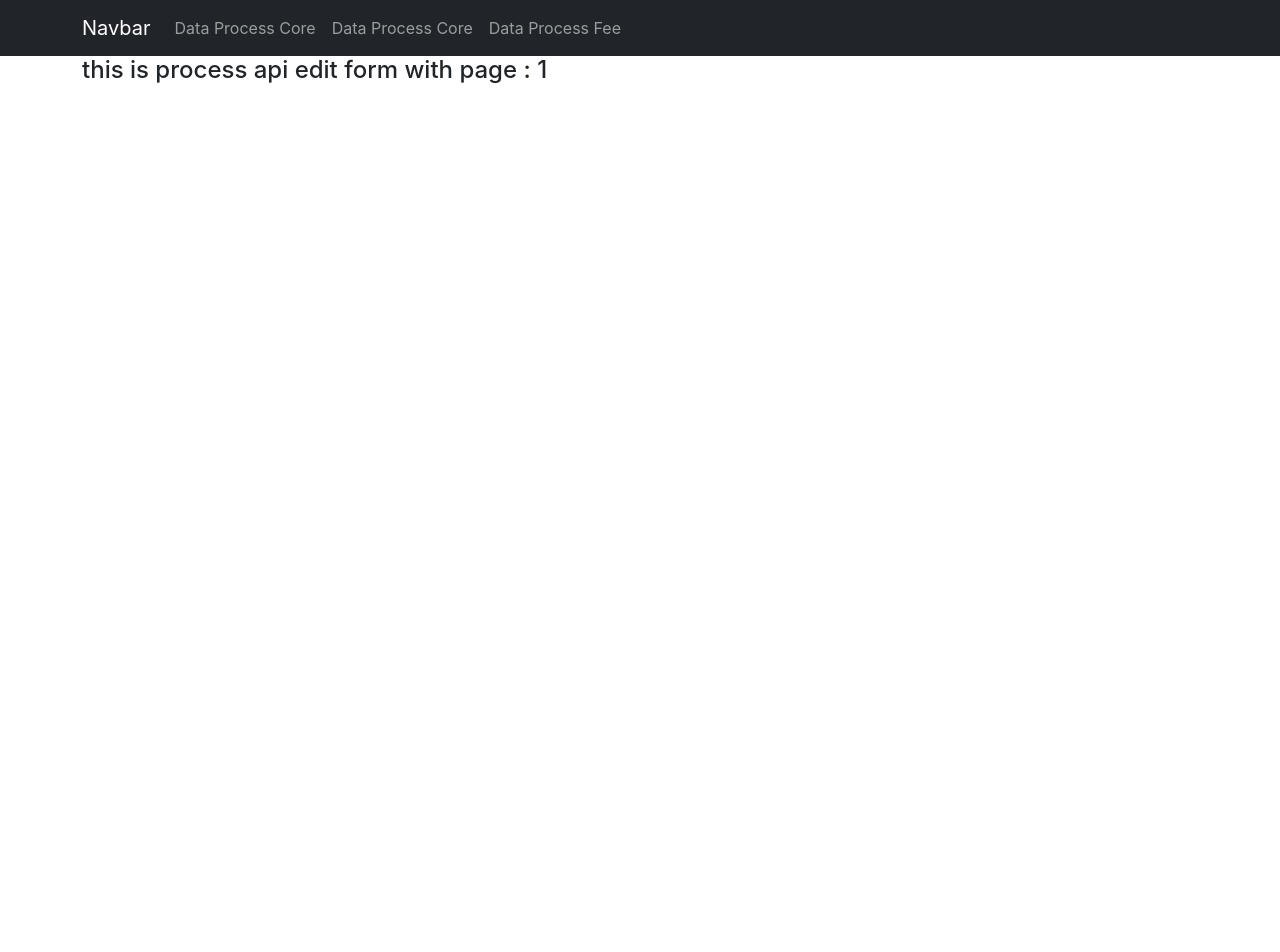
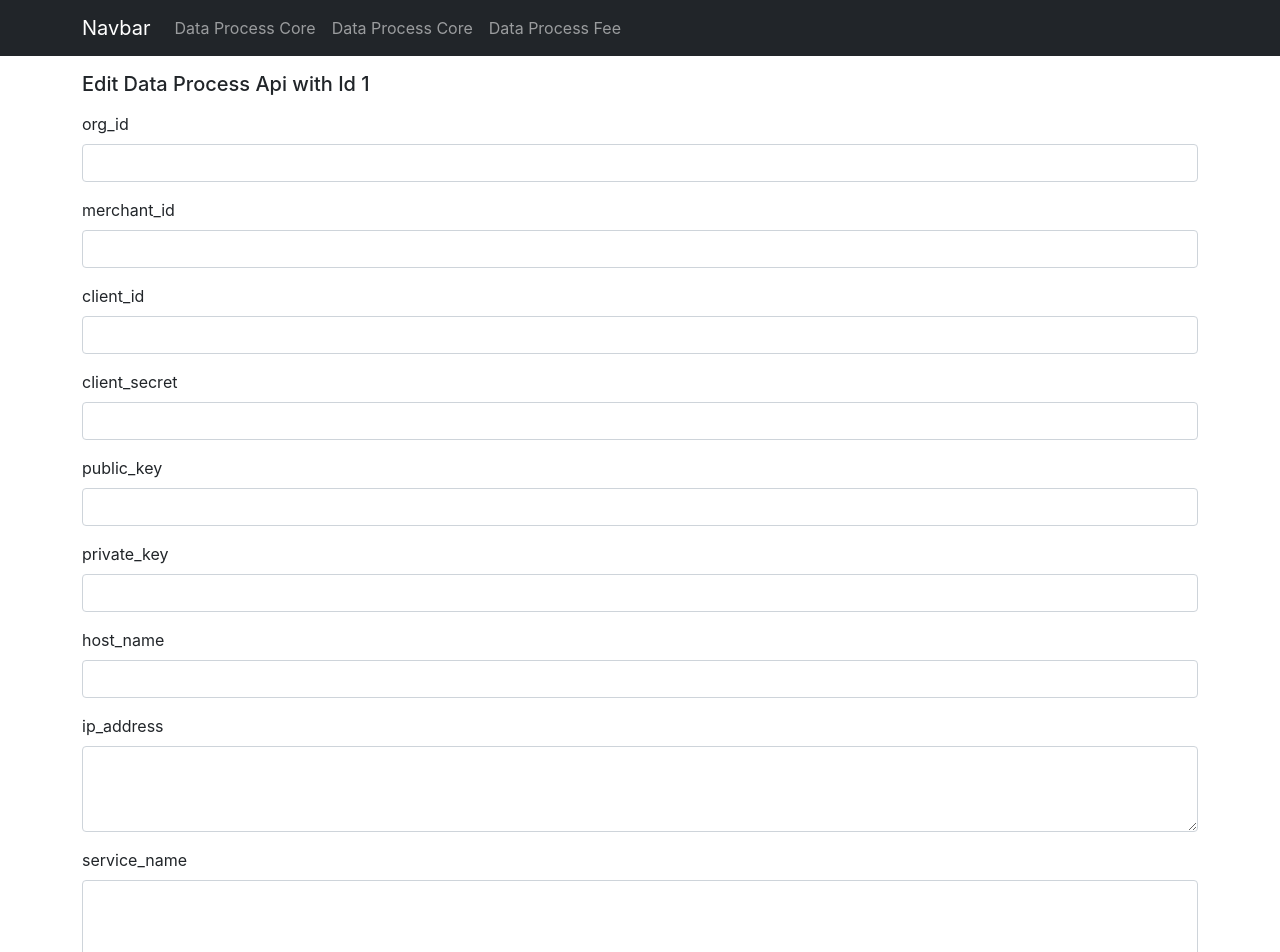
Before and after one commit to muhano/HanaOverbooking, a React (Create React App) app in the folder client/: page /processapi/edit/1 in a window 1280 px wide. Shown: the top 952 px of the page. Before the commit the page ends 800 px from the top, so only its background shows below. Built offline with nearby package versions, Linux system fonts and the light colour scheme; no server answers.

Commit message:
edit data process api completed

```diff
--- a/client/src/components/ProcessApiEdit.js
+++ b/client/src/components/ProcessApiEdit.js
@@ -1,11 +1,23 @@
-import { useEffect } from "react";
-import { Container } from "react-bootstrap"
-import { useParams } from "react-router-dom"
+import { useEffect, useState } from "react";
+import { Container, Form, Button } from "react-bootstrap"
+import { useParams, useNavigate } from "react-router-dom"
 import axios from "axios";
 
 
 function ProcessApiEdit() {
+    const navigate = useNavigate()
     const { id } = useParams();
+    const [dataForm, setDataForm] = useState({
+        org_id: "",
+        merchant_id: "",
+        client_id: "",
+        client_secret: "",
+        public_key: "",
+        private_key: "",
+        host_name: "",
+        ip_address: "",
+        service_name: ""
+    });
 
     useEffect(() => {
         async function fetchData() {
@@ -14,22 +26,172 @@ function ProcessApiEdit() {
                     `http://localhost:3000/processapi/${id}`
                 );
 
-                console.log(response);
-                // setDataList(response.data)
-                // setLoading(false);
+                let result = response.data
+                setDataForm({
+                    ...dataForm,
+                    org_id: result.org_id,
+                    merchant_id: result.merchant_id,
+                    client_id: result.client_id,
+                    client_secret: result.client_secret,
+                    public_key: result.public_key,
+                    private_key: result.private_key,
+                    host_name: result.host_name,
+                    ip_address: result.ip_address,
+                    service_name: result.service_name
+                })
 
             } catch (err) {
                 console.log(err);
-                // setError(err);
-                // setLoading(false)
             }
         }
         fetchData();
     }, []);
 
+    const handleFormInput = (e) => {
+        const value = e.target.value;
+        const field = e.target.name;
+        setDataForm({
+            ...dataForm,
+            [field]: value,
+        });
+    };
+
+    const handleEditData = async (e) => {
+        e.preventDefault();
+        try {
+            const response = await axios({
+                method: 'put',
+                url: `http://localhost:3000/processapi/${id}`,
+                data: dataForm
+            });
+
+            console.log(`success edit data with id ${id}`);
+
+            if (response.status === 200) {
+                navigate("/");
+            }
+        } catch (err) {
+            console.log(err);
+        }
+    };
+
     return (
         <Container>
-            <h4>this is process api edit form with page : {id}</h4>
+            <h5 className="mt-3">Edit Data Process Api with Id {id}</h5>
+            <Form
+                onSubmit={handleEditData}
+                className="mt-3"
+            >
+                <Form.Group className="mb-3">
+                    <Form.Label>org_id</Form.Label>
+                    <Form.Control
+                        name="org_id"
+                        value={dataForm.org_id}
+                        type="number"
+                        onChange={handleFormInput}
+                        placeholder=""
+                    />
+                </Form.Group>
+
+                <Form.Group className="mb-3">
+                    <Form.Label>merchant_id</Form.Label>
+                    <Form.Control
+                        name="merchant_id"
+                        value={dataForm.merchant_id}
+                        onChange={handleFormInput}
+                        type="number"
+                        placeholder=""
+                    />
+                </Form.Group>
+
+                <Form.Group className="mb-3">
+                    <Form.Label>client_id</Form.Label>
+                    <Form.Control
+                        name="client_id"
+                        value={dataForm.client_id}
+                        onChange={handleFormInput}
+                        maxLength={250}
+                        type="text"
+                        placeholder=""
+                    />
+                </Form.Group>
+
+                <Form.Group className="mb-3">
+                    <Form.Label>client_secret</Form.Label>
+                    <Form.Control
+                        name="client_secret"
+                        value={dataForm.client_secret}
+                        onChange={handleFormInput}
+                        maxLength={250}
+                        type="text"
+                        placeholder=""
+                    />
+                </Form.Group>
+
+                <Form.Group className="mb-3">
+                    <Form.Label>public_key</Form.Label>
+                    <Form.Control
+                        name="public_key"
+                        value={dataForm.public_key}
+                        onChange={handleFormInput}
+                        maxLength={250}
+                        type="text"
+                        placeholder=""
+                    />
+                </Form.Group>
+
+                <Form.Group className="mb-3">
+                    <Form.Label>private_key</Form.Label>
+                    <Form.Control
+                        name="private_key"
+                        value={dataForm.private_key}
+                        onChange={handleFormInput}
+                        maxLength={250}
+                        type="text"
+                        placeholder=""
+                    />
+                </Form.Group>
+
+                <Form.Group className="mb-3">
+                    <Form.Label>host_name</Form.Label>
+                    <Form.Control
+                        name="host_name"
+                        value={dataForm.host_name}
+                        onChange={handleFormInput}
+                        maxLength={100}
+                        type="text"
+                        placeholder=""
+                    />
+                </Form.Group>
+
+                <Form.Group className="mb-3">
+                    <Form.Label>ip_address</Form.Label>
+                    <Form.Control
+                        name="ip_address"
+                        value={dataForm.ip_address}
+                        onChange={handleFormInput}
+                        as="textarea"
+                        rows={3}
+                        placeholder=""
+                    />
+                </Form.Group>
+
+                <Form.Group className="mb-3">
+                    <Form.Label>service_name</Form.Label>
+                    <Form.Control
+                        name="service_name"
+                        value={dataForm.service_name}
+                        onChange={handleFormInput}
+                        as="textarea"
+                        rows={3}
+                        placeholder=""
+                    />
+                </Form.Group>
+
+                <Button className="mb-5" variant="primary" type="submit">
+                    Submit
+                </Button>
+            </Form>
         </Container>
     )
 }
--- a/client/src/components/ProcessApiForm.js
+++ b/client/src/components/ProcessApiForm.js
@@ -29,7 +29,6 @@ function ProcessApiForm() {
     const handleAddData = async (e) => {
         e.preventDefault();
         try {
-            // console.log(dataForm, "<--------------");
             const response = await axios({
                 method: 'post',
                 url: 'http://localhost:3000/processapi',
```
